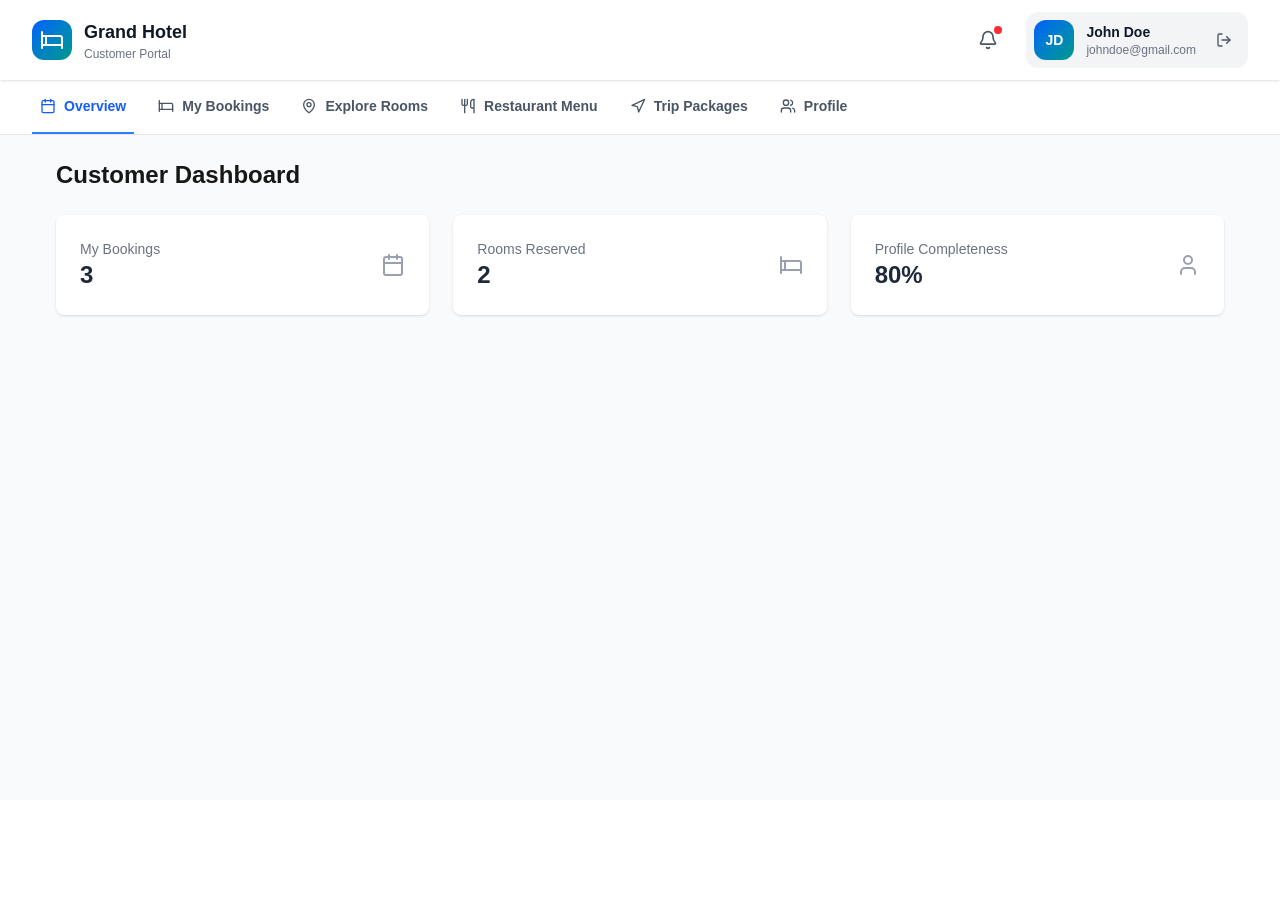
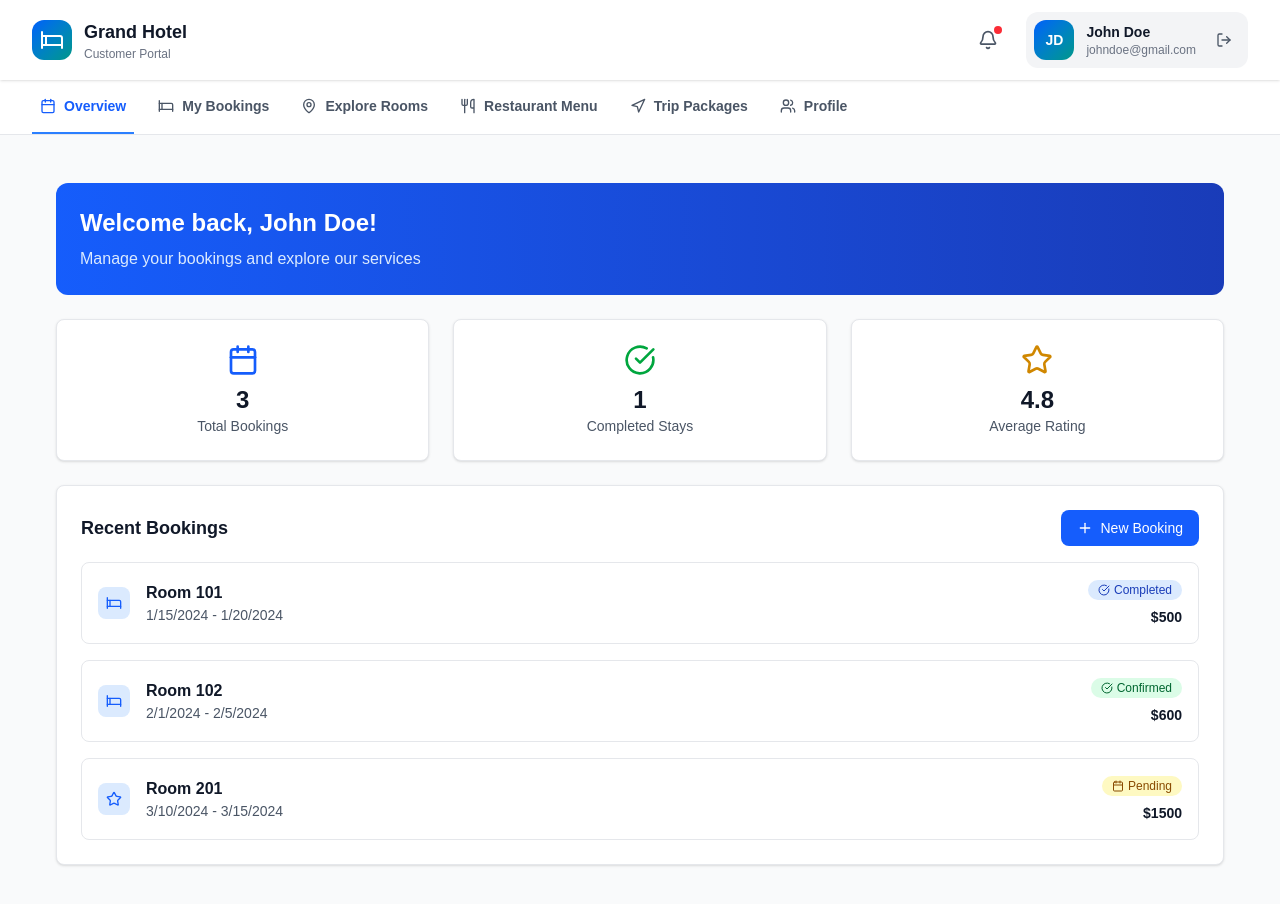
Before and after one commit to mudunkotuwasb/Hotel-Management-Frontend, a Next.js app: page /dashboard/customer in a window 1280 px wide. Shown: the top 904 px of the page. Before the commit the page ends 800 px from the top, so only its background shows below. Built offline with nearby package versions, Linux system fonts and the light colour scheme.

Commit message:
update customer profile UI and dashboard

```diff
--- a/app/dashboard/customer/page.tsx
+++ b/app/dashboard/customer/page.tsx
@@ -1,32 +1,188 @@
 "use client";
 
+import { useState, useEffect } from "react";
 import CustomerLayout from "../../components/layout/CustomerLayout";
-import DashboardCard from "../../components/common/DashboardCard";
-import { Calendar, Bed, User } from "lucide-react";
+import { Calendar, CheckCircle, Star, Plus, Bed } from "lucide-react";
+import NewBookingModal from "../customer/bookings/NewBookingModal";
+
+// Mock data
+interface User {
+  id: string;
+  name: string;
+  email: string;
+}
+
+interface Room {
+  id: string;
+  number: string;
+  type: string;
+  price: number;
+}
+
+interface Booking {
+  id: string;
+  roomId: string;
+  checkIn: string;
+  checkOut: string;
+  status: string;
+  totalAmount: number;
+}
+
+// Mock data
+const mockUser: User = {
+  id: "1",
+  name: "John Doe",
+  email: "john.doe@example.com"
+};
+
+const mockRooms: Room[] = [
+  { id: "1", number: "101", type: "single", price: 100 },
+  { id: "2", number: "102", type: "double", price: 150 },
+  { id: "3", number: "201", type: "suite", price: 300 },
+  { id: "4", number: "202", type: "single", price: 100 }
+];
+
+const mockBookings: Booking[] = [
+  { id: "1", roomId: "1", checkIn: "2024-01-15", checkOut: "2024-01-20", status: "checked-out", totalAmount: 500 },
+  { id: "2", roomId: "2", checkIn: "2024-02-01", checkOut: "2024-02-05", status: "confirmed", totalAmount: 600 },
+  { id: "3", roomId: "3", checkIn: "2024-03-10", checkOut: "2024-03-15", status: "pending", totalAmount: 1500 }
+];
+
+// Helper functions
+const getBookingStatus = (status: string) => {
+  switch (status) {
+    case 'confirmed':
+      return { text: 'Confirmed', color: 'bg-green-100 text-green-800', icon: CheckCircle };
+    case 'pending':
+      return { text: 'Pending', color: 'bg-yellow-100 text-yellow-800', icon: Calendar };
+    case 'checked-out':
+      return { text: 'Completed', color: 'bg-blue-100 text-blue-800', icon: CheckCircle };
+    default:
+      return { text: 'Unknown', color: 'bg-gray-100 text-gray-800', icon: Calendar };
+  }
+};
+
+const getRoomTypeIcon = (type: string) => {
+  switch (type) {
+    case 'single':
+      return <Bed className="h-4 w-4 text-blue-600" />;
+    case 'double':
+      return <Bed className="h-4 w-4 text-blue-600" />;
+    case 'suite':
+      return <Star className="h-4 w-4 text-blue-600" />;
+    default:
+      return <Bed className="h-4 w-4 text-blue-600" />;
+  }
+};
 
 export default function CustomerDashboard() {
+  const [user, setUser] = useState<User | null>(null);
+  const [bookings, setBookings] = useState<Booking[]>([]);
+  const [isBookingModalOpen, setIsBookingModalOpen] = useState(false);
+
+  useEffect(() => {
+    // Simulate API calls
+    setUser(mockUser);
+    setBookings(mockBookings);
+  }, []);
+
+  const handleNewBooking = () => {
+    setIsBookingModalOpen(true);
+  };
+
+  const handleBookingComplete = () => {
+    setIsBookingModalOpen(false);
+    // Optionally refresh bookings data here
+    console.log("New booking completed, refresh data if needed");
+  };
+
   return (
     <CustomerLayout>
-      <div className="max-w-7xl mx-auto px-4 sm:px-6 lg:px-8">
-        <h2 className="text-2xl font-bold mb-6">Customer Dashboard</h2>
+      <div className="max-w-7xl mx-auto px-4 sm:px-6 lg:px-8 py-6">
+        <div className="space-y-6">
+          {/* Welcome Section */}
+          <div className="bg-gradient-to-r from-blue-600 to-blue-800 rounded-xl p-6 text-white">
+            <h2 className="text-2xl font-bold mb-2">Welcome back, {user?.name}!</h2>
+            <p className="text-blue-100">Manage your bookings and explore our services</p>
+          </div>
 
-        <div className="grid grid-cols-1 md:grid-cols-3 gap-6">
-          <DashboardCard
-            title="My Bookings"
-            value="3"
-            icon={<Calendar className="w-6 h-6" />}
+          {/* Quick Stats */}
+          <div className="grid grid-cols-1 md:grid-cols-3 gap-6">
+            <div className="bg-white rounded-lg border border-gray-200 p-6 text-center shadow-sm">
+              <Calendar className="h-8 w-8 text-blue-600 mx-auto mb-2" />
+              <div className="text-2xl font-bold text-gray-900">{bookings.length}</div>
+              <div className="text-sm text-gray-600">Total Bookings</div>
+            </div>
+            <div className="bg-white rounded-lg border border-gray-200 p-6 text-center shadow-sm">
+              <CheckCircle className="h-8 w-8 text-green-600 mx-auto mb-2" />
+              <div className="text-2xl font-bold text-gray-900">
+                {bookings.filter(b => b.status === 'checked-out').length}
+              </div>
+              <div className="text-sm text-gray-600">Completed Stays</div>
+            </div>
+            <div className="bg-white rounded-lg border border-gray-200 p-6 text-center shadow-sm">
+              <Star className="h-8 w-8 text-yellow-600 mx-auto mb-2" />
+              <div className="text-2xl font-bold text-gray-900">4.8</div>
+              <div className="text-sm text-gray-600">Average Rating</div>
+            </div>
+          </div>
+
+          {/* Recent Bookings */}
+          <div className="bg-white rounded-lg border border-gray-200 p-6 shadow-sm">
+            <div className="flex items-center justify-between mb-4">
+              <h3 className="text-lg font-semibold text-gray-900">Recent Bookings</h3>
+              <button
+                onClick={handleNewBooking}
+                className="bg-blue-600 hover:bg-blue-700 text-white px-4 py-2 rounded-lg text-sm font-medium flex items-center transition-colors"
+              >
+                <Plus className="h-4 w-4 mr-2" />
+                New Booking
+              </button>
+            </div>
+            <div className="space-y-4">
+              {bookings.slice(0, 3).map((booking) => {
+                const room = mockRooms.find(r => r.id === booking.roomId);
+                const status = getBookingStatus(booking.status);
+                const StatusIcon = status.icon;
+
+                return (
+                  <div key={booking.id} className="border border-gray-200 rounded-lg p-4 hover:shadow-md transition-shadow">
+                    <div className="flex items-center justify-between">
+                      <div className="flex items-center space-x-4">
+                        <div className="p-2 bg-blue-100 rounded-lg">
+                          {getRoomTypeIcon(room?.type || 'single')}
+                        </div>
+                        <div>
+                          <h4 className="font-semibold text-gray-900">
+                            {room ? `Room ${room.number}` : `Room ${booking.roomId}`}
+                          </h4>
+                          <p className="text-sm text-gray-600">
+                            {new Date(booking.checkIn).toLocaleDateString()} - {new Date(booking.checkOut).toLocaleDateString()}
+                          </p>
+                        </div>
+                      </div>
+                      <div className="text-right">
+                        <span className={`inline-flex items-center px-2.5 py-0.5 rounded-full text-xs font-medium ${status.color}`}>
+                          <StatusIcon className="h-3 w-3 mr-1" />
+                          {status.text}
+                        </span>
+                        <p className="text-sm font-semibold text-gray-900 mt-1">${booking.totalAmount}</p>
+                      </div>
+                    </div>
+                  </div>
+                );
+              })}
+            </div>
+          </div>
+        </div>
+
+        {/* New Booking Modal */}
+        {isBookingModalOpen && (
+          <NewBookingModal
+            onClose={() => setIsBookingModalOpen(false)}
+            onComplete={handleBookingComplete}
           />
-          <DashboardCard
-            title="Rooms Reserved"
-            value="2"
-            icon={<Bed className="w-6 h-6" />}
-          />
-          <DashboardCard
-            title="Profile Completeness"
-            value="80%"
-            icon={<User className="w-6 h-6" />}
-          />
-        </div>
+        )}
       </div>
     </CustomerLayout>
   );
```
Also changed, not shown: app/dashboard/customer/Profile/page.tsx (+173 -210 lines).
